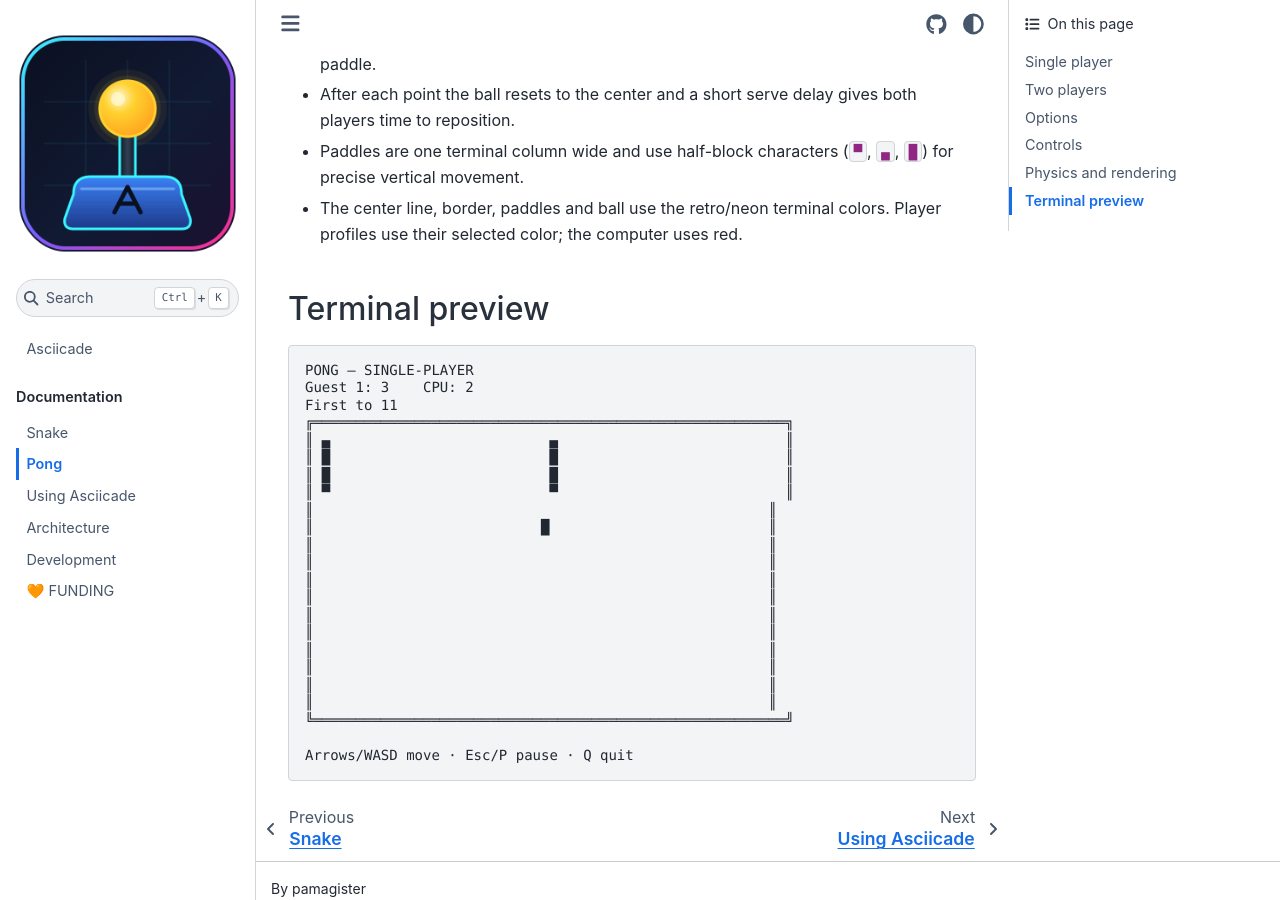
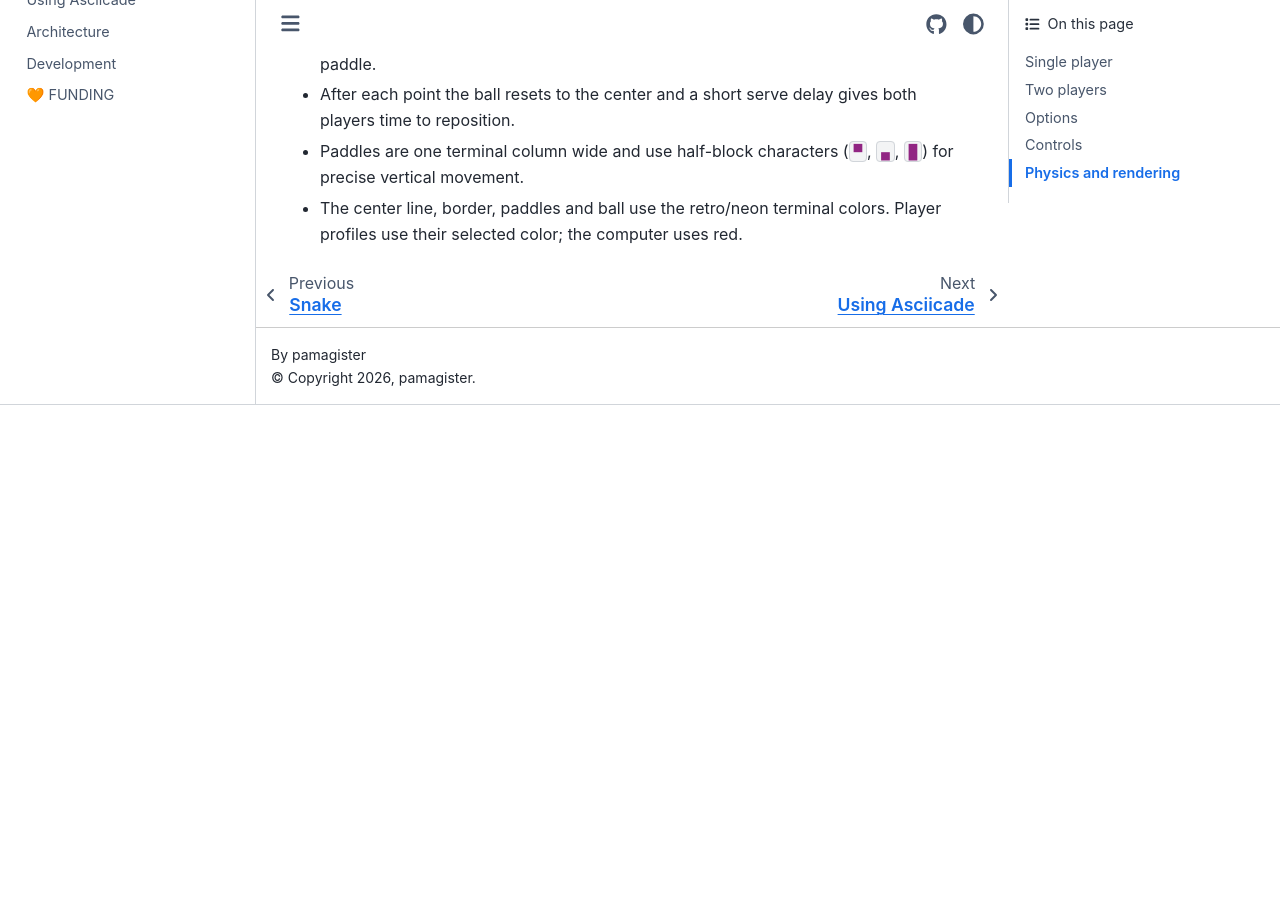
Before and after one commit to pamagister/asciicade, a Sphinx documentation site: the page built from docs/games/pong.md, in a window 1280 px wide and 900 px high, scrolled down 1616 px. Built offline with Sphinx 7.4.7 and the Sphinx Book theme 1.1.4, drawn with Linux system fonts in a browser that asks for light colours; after the commit the page ends 2021 px from its top, so only the background shows below that.

Commit message:
(docs) #32: remove game preview

````diff
--- a/docs/games/pong.md
+++ b/docs/games/pong.md
@@ -59,31 +59,3 @@ paddle stops.
   (`▀`, `▄`, `█`) for precise vertical movement.
 - The center line, border, paddles and ball use the retro/neon terminal colors.
   Player profiles use their selected color; the computer uses red.
-
-## Terminal preview
-
-```text
-PONG — SINGLE-PLAYER
-Guest 1: 3    CPU: 2
-First to 11
-╔════════════════════════════════════════════════════════╗
-║ ▄                          ▄                           ║
-║ █                          █                           ║
-║ █                          █                           ║
-║ ▀                          ▀                           ║
-║                                                      ║
-║                           █                          ║
-║                                                      ║
-║                                                      ║
-║                                                      ║
-║                                                      ║
-║                                                      ║
-║                                                      ║
-║                                                      ║
-║                                                      ║
-║                                                      ║
-║                                                      ║
-╚════════════════════════════════════════════════════════╝
-
-Arrows/WASD move · Esc/P pause · Q quit
-```
````
Also changed, not shown: docs/games/snake.md (+0 -16 lines).
